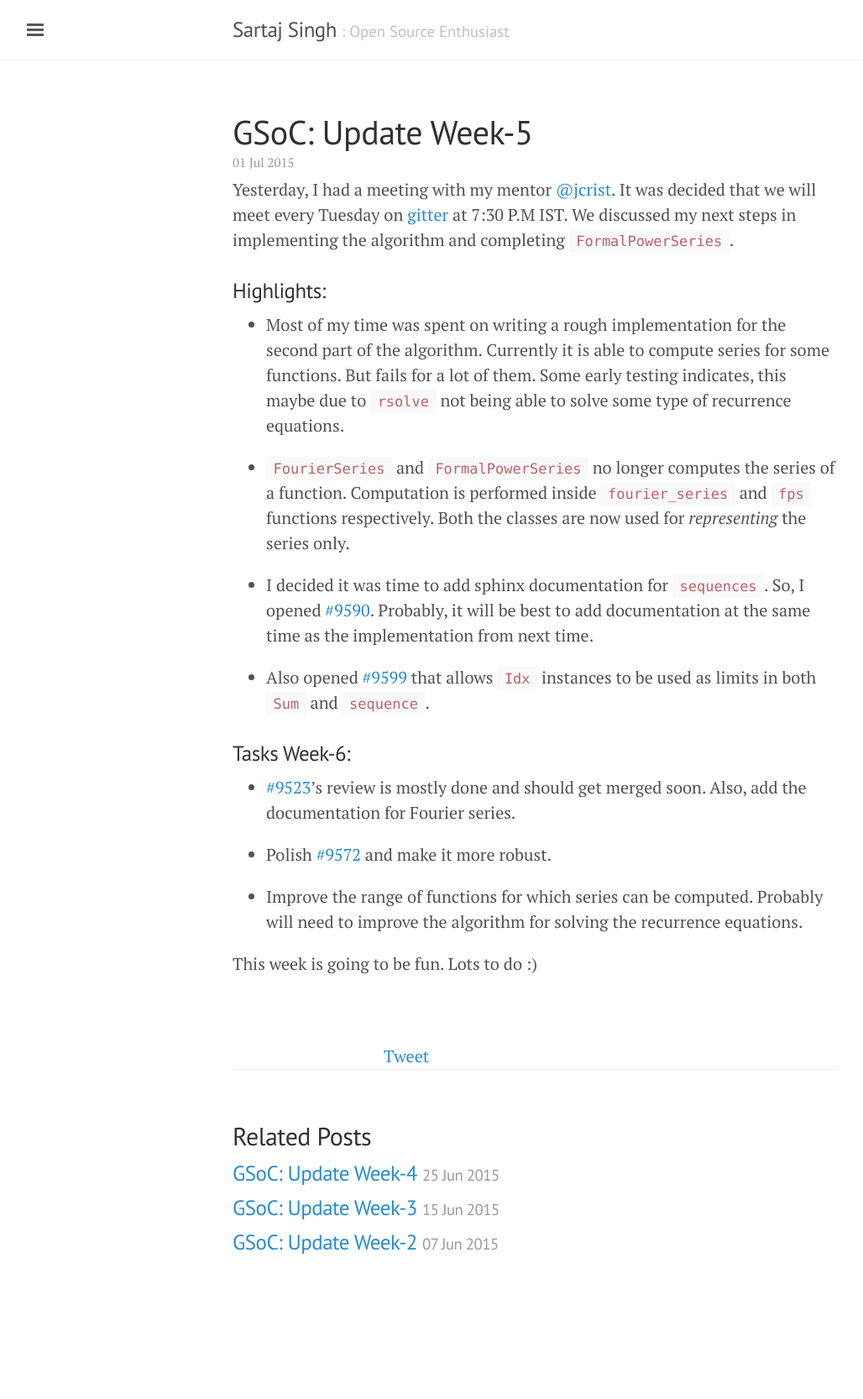
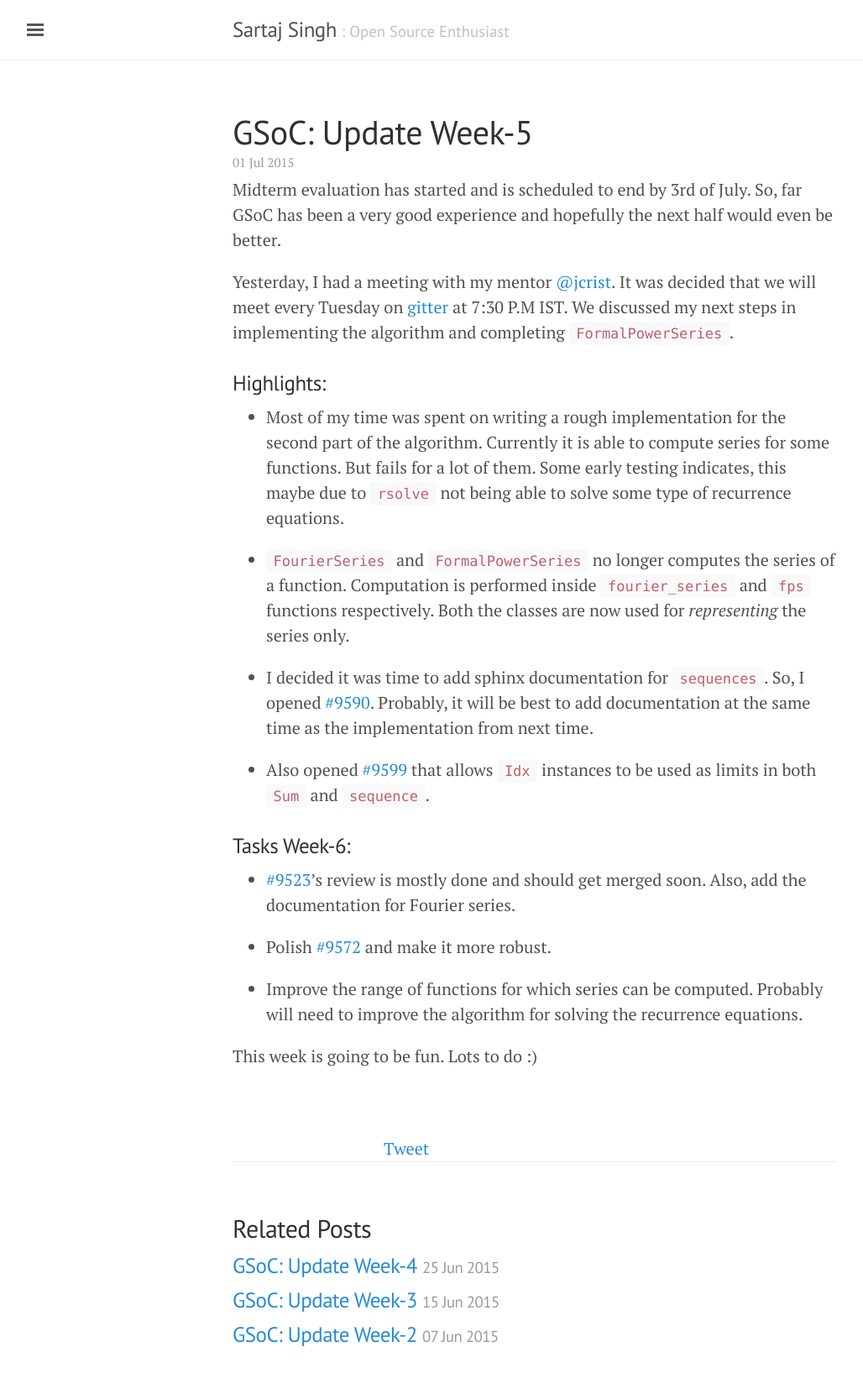
Before and after one commit to leosartaj/old-blog, a Jekyll site: the page built from _posts/2015-07-01-gsoc-update-week-5.markdown, in a window 1280 px wide. Shown: the whole page at 84% size, without its empty margins (3-1031 px from the left). Built offline with Jekyll 4.4.1, drawn with Linux system fonts in a browser that asks for light colours; Markdown is read by kramdown in place of the engine named in the settings; comment, search, counter and statistics services are not loaded; before the commit the page ends 1556 px from its top, so only the background shows below that; grey boxes are pictures that could not be loaded.

Commit message:
updates to week-5

```diff
--- a/_posts/2015-07-01-gsoc-update-week-5.markdown
+++ b/_posts/2015-07-01-gsoc-update-week-5.markdown
@@ -8,6 +8,10 @@ tags:
   - SymPy
 permalink: /gsoc-update-week-5
 ---
+
+Midterm evaluation has started and is scheduled to end by 3rd of July.
+So, far GSoC has been a very good experience and hopefully the next half
+would even be better.
 
 Yesterday, I had a meeting with my mentor [@jcrist](http://github.com/jcrist). It was decided
 that we will meet every Tuesday on [gitter](http://gitter.im/sympy/sympy) at 7:30 P.M IST. We discussed
```
